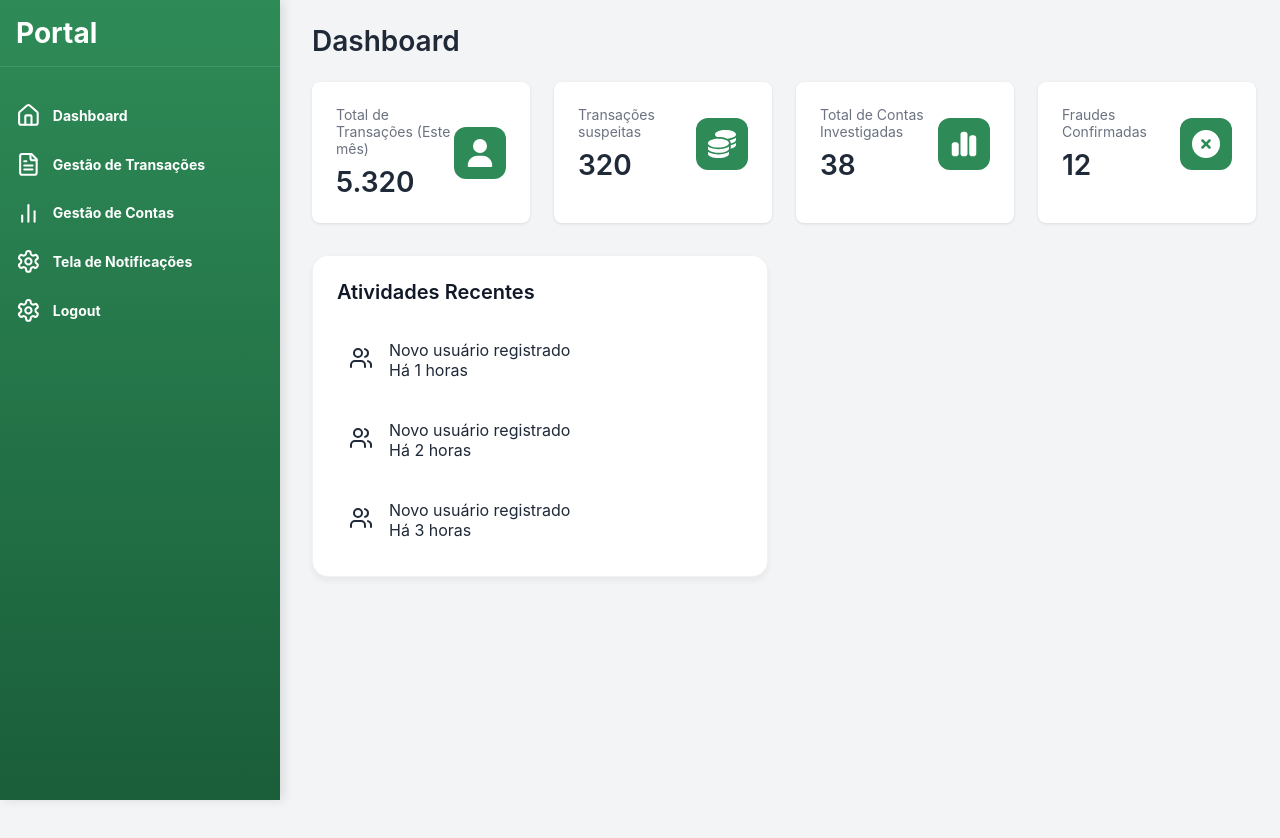
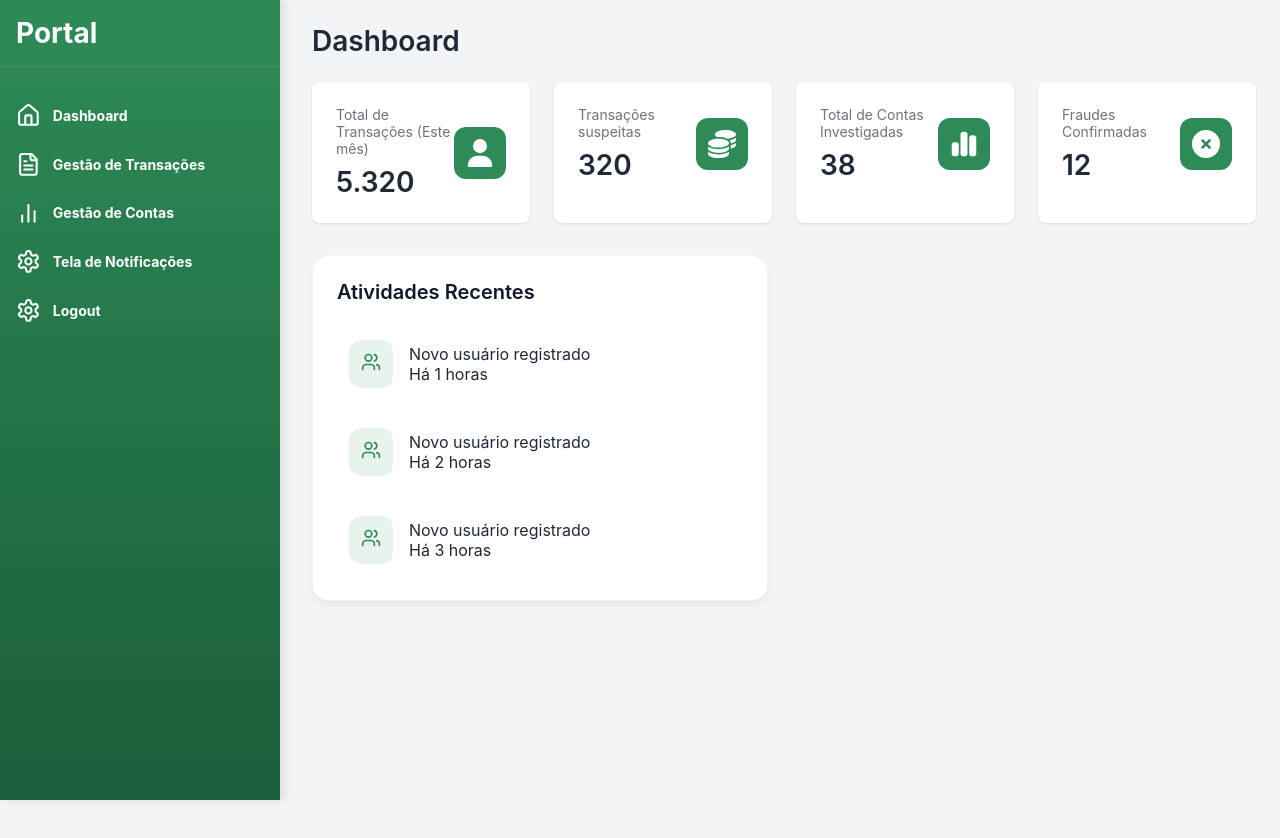
Before and after one commit to RusthenRonald2006/Portal-de-analise-em-anomalias-transacionais, a React (Create React App) app in the folder detec-anomalias/: page /portal in a window 1280 px wide. Shown: the top 838 px of the page. Built offline with nearby package versions, Linux system fonts and the light colour scheme; the HTML template or start-up script is replaced by a standard one.

Commit message:
ajustando tamanho do icone

```diff
--- a/detec-anomalias/src/components/Pages/Dashboard.module.css
+++ b/detec-anomalias/src/components/Pages/Dashboard.module.css
@@ -83,7 +83,17 @@
 }
 .activity_item:hover {
     background-color: #f9fafb;
-  }
+}
+.activity_icon{
+    background-color: rgba(46, 139, 87, 0.1);
+    padding: 0.75rem;
+    border-radius: 0.75rem;
+}
+.activity_icon svg {
+    width: 1.25rem;
+    height: 1.25rem;
+    color: #2E8B57;
+}
 
 @media (max-width: 1024px) {
     .cards_grid {
```
